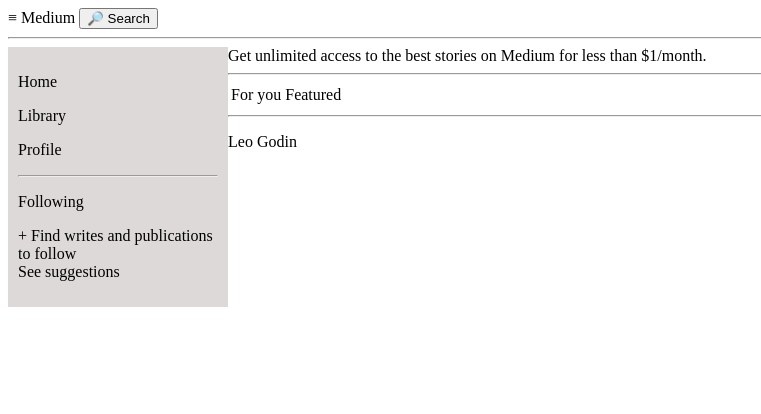
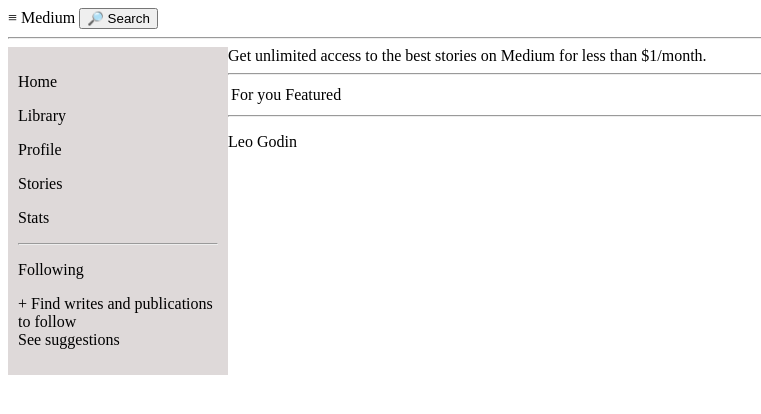
Before and after one commit to Shriyanshsoni96/Mern-Stack, a plain HTML site: page Basics/postcard/post.html in a window 1280 px wide. Shown: the whole page, without its empty margins (0-761 px from the left). Drawn offline with Linux system fonts and the light colour scheme.

Commit message:
postcard

```diff
--- a/Basics/postcard/post.html
+++ b/Basics/postcard/post.html
@@ -18,7 +18,8 @@
              <p> Home</p>
              <p>Library</p>
              <P>Profile</p>
-
+             <p>Stories</p>
+             <p>Stats</p>
               <hr>
               <p>
               Following</p>
```
